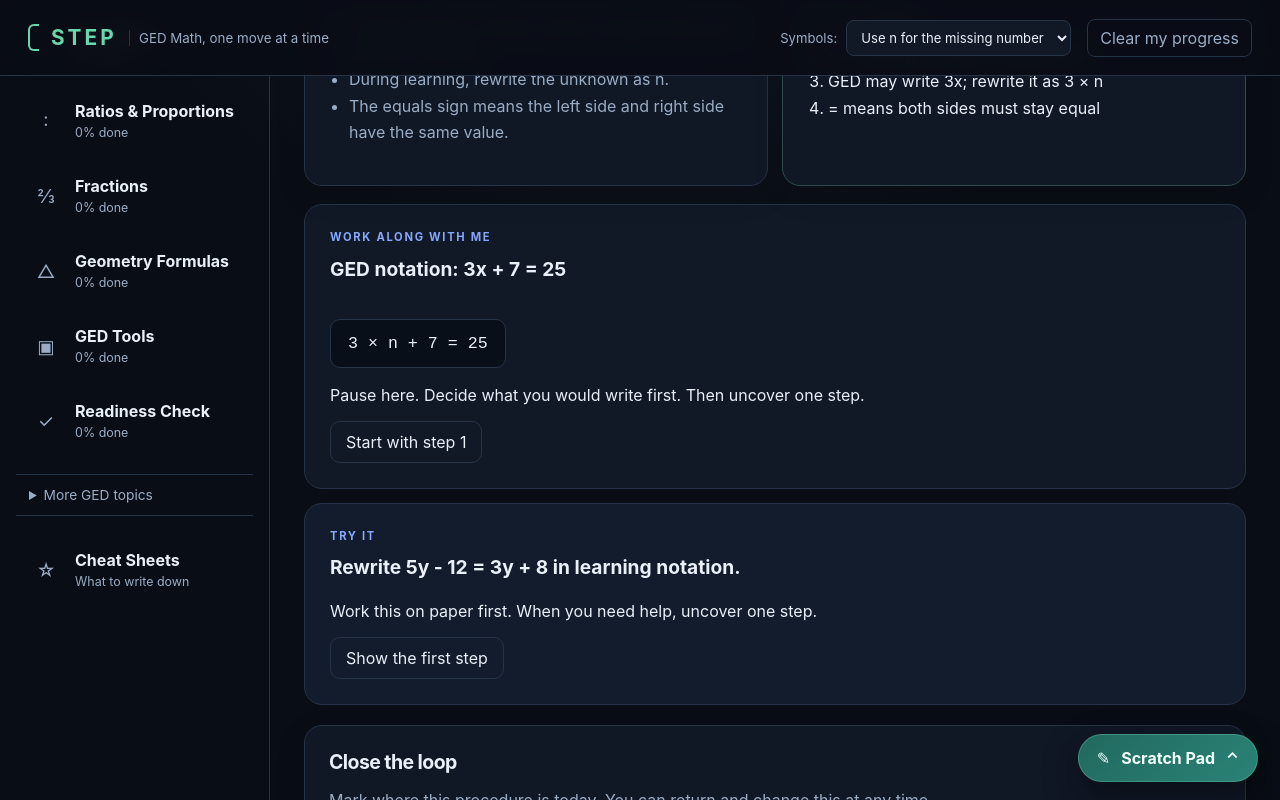
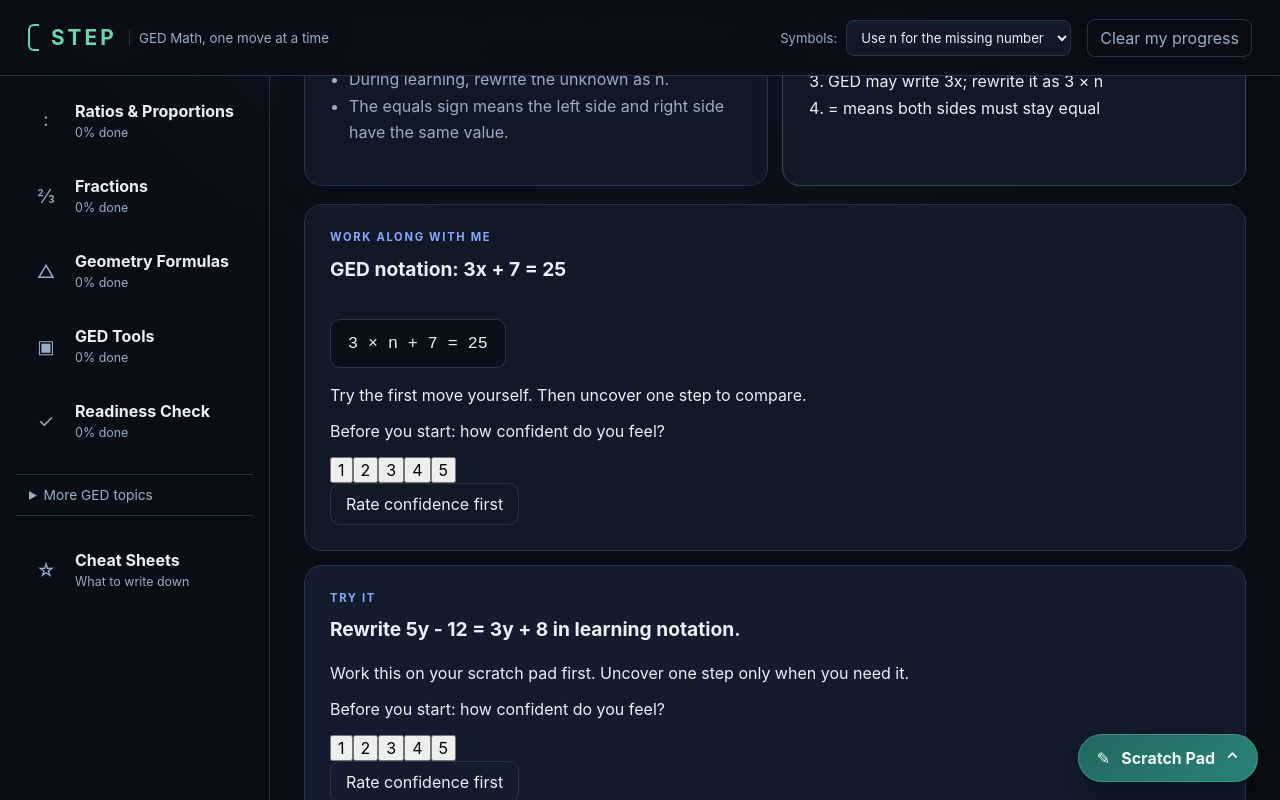
Before and after one commit to Kodaxadev/ged-math-path, a React (Vite) app: page / in a window 1280 px wide. Both pictures are taken after a click on the button "Practice this lesson →". Shown: the part 360-1160 px from the top of the page. Built offline with nearby package versions, Linux system fonts and the light colour scheme.

Commit message:
Add confidence checks and mistake journaling to problems

```diff
--- a/src/components/ProblemCard.tsx
+++ b/src/components/ProblemCard.tsx
@@ -1,20 +1,48 @@
 import { useState } from 'react';
-import type { Problem, Progress } from '../types';
+import type { Attempt, ConfidenceScore, MistakeType, Problem, Progress } from '../types';
 
 type Props = {
   problem: Problem;
   progress: Progress;
-  onAttempt: (problemId: string, correct: boolean) => void;
+  onAttempt: (problemId: string, attempt: Omit<Attempt, 'attemptedAt'>) => void;
   practice?: boolean;
 };
+
+const mistakeOptions: { value: MistakeType; label: string }[] = [
+  { value: 'arithmetic-slip', label: 'Arithmetic slip' },
+  { value: 'attention-drift', label: 'Attention drift' },
+  { value: 'lost-place', label: 'Lost my place' },
+  { value: 'forgot-formula', label: 'Forgot the formula' },
+  { value: 'not-sure', label: 'Not sure yet' },
+];
+
+function ConfidenceButtons({ value, onChange }: { value?: ConfidenceScore; onChange: (score: ConfidenceScore) => void }) {
+  return (
+    <div className="confidence-scale" aria-label="Confidence rating">
+      {([1, 2, 3, 4, 5] as ConfidenceScore[]).map((score) => (
+        <button key={score} className={value === score ? 'selected' : ''} onClick={() => onChange(score)} aria-pressed={value === score}>{score}</button>
+      ))}
+    </div>
+  );
+}
 
 export function ProblemCard({ problem, progress, onAttempt, practice = false }: Props) {
   const [shownSteps, setShownSteps] = useState(0);
   const [recorded, setRecorded] = useState(false);
+  const [confidenceBefore, setConfidenceBefore] = useState<ConfidenceScore>();
+  const [confidenceAfter, setConfidenceAfter] = useState<ConfidenceScore>();
+  const [needsMistakeType, setNeedsMistakeType] = useState(false);
   const notation = progress.notationMode === 'learning' ? problem.learningNotation : problem.gedNotation;
   const finished = shownSteps >= problem.steps.length;
   const started = shownSteps > 0;
-  const nextLabel = started ? 'Show the next step' : practice ? 'Show the first step' : 'Start with step 1';
+  const nextLabel = started ? 'Show the next step' : 'Show the first step';
+
+  function save(correct: boolean, mistakeType?: MistakeType) {
+    if (!confidenceBefore || !confidenceAfter) return;
+    onAttempt(problem.id, { correct, confidenceBefore, confidenceAfter, mistakeType });
+    setRecorded(true);
+    setNeedsMistakeType(false);
+  }
 
   return (
     <article className={practice ? 'problem-card practice' : 'problem-card'}>
@@ -22,11 +50,11 @@ export function ProblemCard({ problem, progress, onAttempt, practice = false }:
       <h3>{problem.prompt}</h3>
       {notation && <pre className="notation">{notation}</pre>}
       {!started && (
-        <p className="pause-note">
-          {practice
-            ? 'Work this on paper first. When you need help, uncover one step.'
-            : 'Pause here. Decide what you would write first. Then uncover one step.'}
-        </p>
+        <div className="before-start">
+          <p className="pause-note">{practice ? 'Work this on your scratch pad first. Uncover one step only when you need it.' : 'Try the first move yourself. Then uncover one step to compare.'}</p>
+          <p className="rating-label">Before you start: how confident do you feel?</p>
+          <ConfidenceButtons value={confidenceBefore} onChange={setConfidenceBefore} />
+        </div>
       )}
       {problem.hint && !started && practice && (
         <details className="hint"><summary>Give me a clue</summary><p>{problem.hint}</p></details>
@@ -35,21 +63,33 @@ export function ProblemCard({ problem, progress, onAttempt, practice = false }:
         <div className="solution">
           <p className="procedure"><strong>The move:</strong> {problem.procedure}</p>
           <div className="step-counter">Showing {shownSteps} of {problem.steps.length} steps</div>
-          <ol>{problem.steps.slice(0, shownSteps).map((step) => <li key={step}>{step}</li>)}</ol>
+          <ol className={progress.settings.colorCodedSteps ? 'color-steps' : ''}>{problem.steps.slice(0, shownSteps).map((step) => <li key={step}>{step}</li>)}</ol>
           {finished && <p className="answer">Answer: {problem.answer}</p>}
         </div>
       )}
       {!finished && (
-        <button className="secondary next-step-button" onClick={() => setShownSteps((count) => count + 1)}>{nextLabel}</button>
+        <button className="secondary next-step-button" disabled={!confidenceBefore} onClick={() => setShownSteps((count) => count + 1)}>{confidenceBefore ? nextLabel : 'Rate confidence first'}</button>
       )}
-      {practice && finished && !recorded && (
-        <div className="grade-row">
-          <span>Could you do this one?</span>
-          <button onClick={() => { onAttempt(problem.id, false); setRecorded(true); }}>Need to practice</button>
-          <button className="correct" onClick={() => { onAttempt(problem.id, true); setRecorded(true); }}>Yes</button>
+      {finished && !recorded && (
+        <div className="reflection">
+          <p className="rating-label">After this problem: how confident do you feel now?</p>
+          <ConfidenceButtons value={confidenceAfter} onChange={setConfidenceAfter} />
+          {!needsMistakeType && (
+            <div className="grade-row">
+              <span>Could you work it out?</span>
+              <button disabled={!confidenceAfter} onClick={() => setNeedsMistakeType(true)}>Not yet</button>
+              <button disabled={!confidenceAfter} className="correct" onClick={() => save(true)}>Yes</button>
+            </div>
+          )}
+          {needsMistakeType && (
+            <div className="mistake-prompt">
+              <p>What got in the way?</p>
+              {mistakeOptions.map((option) => <button key={option.value} onClick={() => save(false, option.value)}>{option.label}</button>)}
+            </div>
+          )}
         </div>
       )}
-      {recorded && <p className="recorded">Saved on this device.</p>}
+      {recorded && <p className="recorded">Saved in your mistake journal on this device.</p>}
     </article>
   );
 }
```
